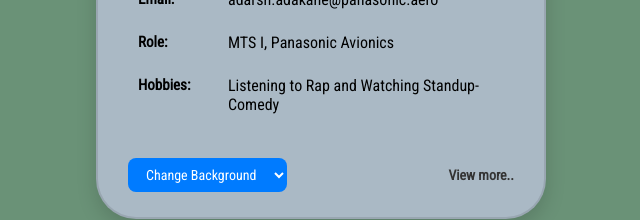
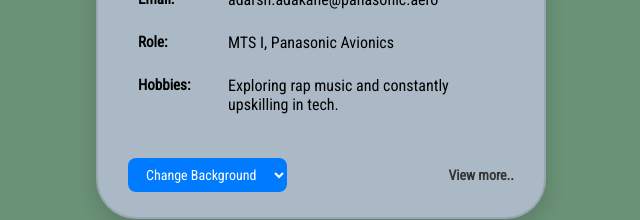
Before and after one commit to adarshadakane/Personal_Info_card, a plain HTML site: page index.html in a window 1280 px wide. Both pictures are taken after a click on the element "View more..". Shown: the part 460-680 px from the top of the page, without its empty margins (319-959 px from the left). Drawn offline with Linux system fonts and the light colour scheme.

Commit message:
Update index.html

```diff
--- a/index.html
+++ b/index.html
@@ -40,7 +40,7 @@
         </tr>
         <tr class="hobbies-row" id="hobbiesRow">
           <td class="label">Hobbies:</td>
-          <td>Listening to Rap and Watching Standup-Comedy</td>
+          <td>Exploring rap music and constantly upskilling in tech.</td>
         </tr>
       </table>
 
```
